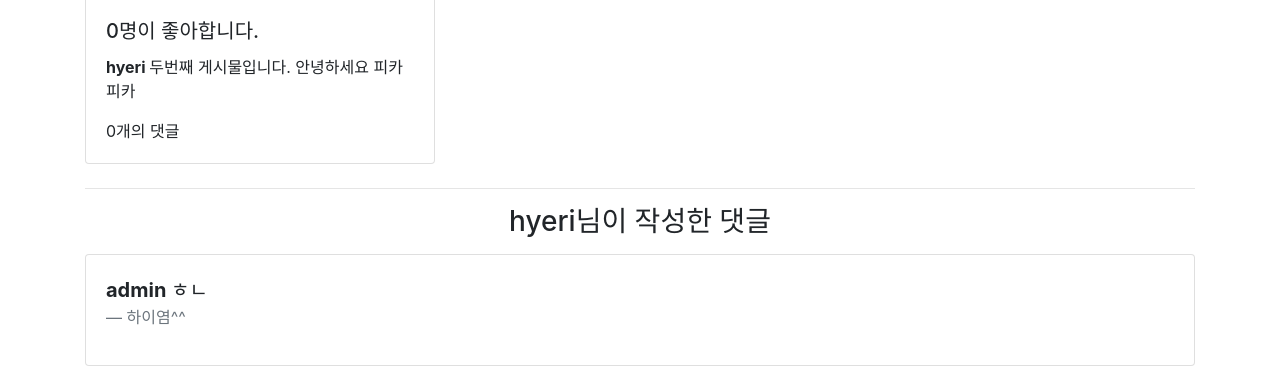
After one commit to sshyeri/fake-insta, a Django app: a page that uses posts/templates/posts/_nav.html in a window 1280 px wide. The commit adds this page. Shown: the part 844-1218 px from the top of the page. Run offline with Django 3.2, Linux system fonts and the light colour scheme; data comes from the database, SQL or seed files in the repository; both versions use the stored data as it was after the commit; some libraries are stand-ins or nearby versions.

Commit message:
07_Like M:N && make people page

```diff
--- /dev/null
+++ b/accounts/templates/accounts/people.html
@@ -0,0 +1,35 @@
+{% extends 'base.html' %}
+{% block content %}
+<h1 class="text-center">{{ people.username }}'s profile</h1>
+<h3 class="text-center">{{ people.username }}님이 작성한 게시글</h3>
+<div class="row">
+    {% for post in people.post_set.all|dictsortreversed:"pk" %}
+    <div class="col-4 my-2">
+        <div class="card">
+          <img src="{{ post.image_set.first.file.url }}" class="card-img-top" alt="{{ post.image_set.first.file }}">
+          <div class="card-body">
+            <h5 class="card-title">{{ post.like_users.count }}명이 좋아합니다.</h5>
+            <p class="card-text"><b>{{ post.user }} </b> {{ post.content }}</p>
+            <p class="card-text">{{ post.comment_set.count }}개의 댓글</p>
+          </div>
+        </div>
+    </div>
+    {% endfor %}
+</div>
+<hr>
+<h3 class="text-center">{{ people.username }}님이 작성한 댓글</h3>
+<div class="row">
+    {% for comment in people.comment_set.all|dictsortreversed:"pk" %}
+    <div class="col-12 my-2">
+        <div class="card">
+          <div class="card-body">
+            <blockquote class="blockquote">
+              <p class="mb-0"><b>{{ comment.post.user }} </b> {{ comment.post }}</p>
+              <footer class="blockquote-footer">{{ comment }}</footer>
+            </blockquote>
+          </div>
+        </div>
+    </div>
+    {% endfor %}
+</div>
+{% endblock %}
--- a/accounts/views.py
+++ b/accounts/views.py
@@ -1,10 +1,10 @@
-from django.shortcuts import render, redirect
+from django.shortcuts import render, redirect, get_object_or_404
 from .forms import CreateUserForm
-from django.contrib.auth.models import User
 from django.contrib.auth import login as auth_login
 from django.contrib.auth import logout as auth_logout
 from django.contrib.auth.forms import UserCreationForm,AuthenticationForm
 from django.contrib.auth.decorators import login_required
+from django.contrib.auth import get_user_model
 
 # Create your views here.
 def signup(request):
@@ -39,3 +39,8 @@ def login(request):
 def logout(request):
     auth_logout(request)
     return redirect('posts:list')
+
+def people(request, username):
+    people = get_object_or_404(get_user_model(), username=username)
+    context = {'people': people, }
+    return render(request, 'accounts/people.html', context)
--- a/insta/urls.py
+++ b/insta/urls.py
@@ -17,10 +17,12 @@ from django.contrib import admin
 from django.urls import path, include
 from django.conf import settings
 from django.conf.urls.static import static
+from accounts import views as accounts_views
 
 urlpatterns = [
     path('accounts/', include('accounts.urls')),
     path('posts/', include('posts.urls')),
     path('admin/', admin.site.urls),
+    path('<str:username>/', accounts_views.people, name='people'),
 ]
 urlpatterns += static(settings.MEDIA_URL, document_root=settings.MEDIA_ROOT)
--- a/posts/models.py
+++ b/posts/models.py
@@ -2,10 +2,12 @@ from django.db import models
 from imagekit.models import ProcessedImageField
 from imagekit.processors import ResizeToFill
 from django.conf import settings
+
 # Create your models here.
 class Post(models.Model):
     content = models.TextField()
     user = models.ForeignKey(settings.AUTH_USER_MODEL, on_delete=models.CASCADE)
+    like_users = models.ManyToManyField(settings.AUTH_USER_MODEL, related_name='like_posts', blank=True)
 
     def __str__(self):
         return self.content
--- a/posts/templates/posts/_nav.html
+++ b/posts/templates/posts/_nav.html
@@ -1,18 +1,24 @@
 <nav class="navbar sticky-top navbar-expand-lg navbar-light bg-light px-5">
     <a class="navbar-brand" href="{% url 'posts:list' %}">
-        <i class="fab fa-instagram"> | {% if user.is_authenticated %}{{ user.username }}{% else %} Instagram {% endif %}</i>
+        <i class="fab fa-instagram"> | Instagram</i>
     </a>
     <button class="navbar-toggler" type="button" data-toggle="collapse" data-target="#navbarNavAltMarkup" aria-controls="navbarNavAltMarkup" aria-expanded="false" aria-label="Toggle navigation">
         <span class="navbar-toggler-icon"></span>
     </button>
-    <div class="collapse navbar-collapse justify-content-end" id="navbarNavAltMarkup">
+    <div class="collapse navbar-collapse justify-content-between" id="navbarNavAltMarkup">
+        <div></div>
+        <ul class="navbar-nav">
+            <li class="nav-item">
+                <span class="nav-text">{{ user.username }}님 반갑습니다.</span>
+            </li>
+        </ul>
         <ul class="navbar-nav">
             {% if user.is_authenticated %}
                 <li class="nav-item">
                     <a href="{% url 'posts:create' %}" class="nav-link">New</a>
                 </li>
                 <li class="nav-item">
-                    <a href="#" class="nav-link">MyPage</a>
+                    <a href="{% url 'people' user.username %}" class="nav-link">MyPage</a>
                 </li>
                 <li class="nav-item">
                     <a href="{% url 'accounts:logout' %}" class="nav-link">Logout</a>
--- a/posts/templates/posts/list.html
+++ b/posts/templates/posts/list.html
@@ -1,7 +1,6 @@
 {% extends 'base.html' %}
 
 {% block content %}
-<h1>LIST</h1>
 <div class="d-flex flex-wrap justify-content-center">
     {% for post in posts %}
         {% include 'posts/_post.html' %}
--- a/posts/urls.py
+++ b/posts/urls.py
@@ -4,6 +4,7 @@ from .import views
 app_name = 'posts'
 
 urlpatterns =  [
+    path('<int:post_pk>/like/', views.like, name='like'),
     path('<int:post_pk>/comment_delete/<int:comment_pk>', views.comment_delete, name='comment_delete'),
     path('<int:post_pk>/comment_create/', views.comment_create, name='comment_create'),
     path('<int:post_pk>/delete/', views.delete, name='delete'),
```
Also changed, not shown: posts/templates/posts/_post.html (+18 -2 lines), posts/views.py (+9 -0 lines), db.sqlite3, posts/migrations/0007_post_like_users.py (added).
